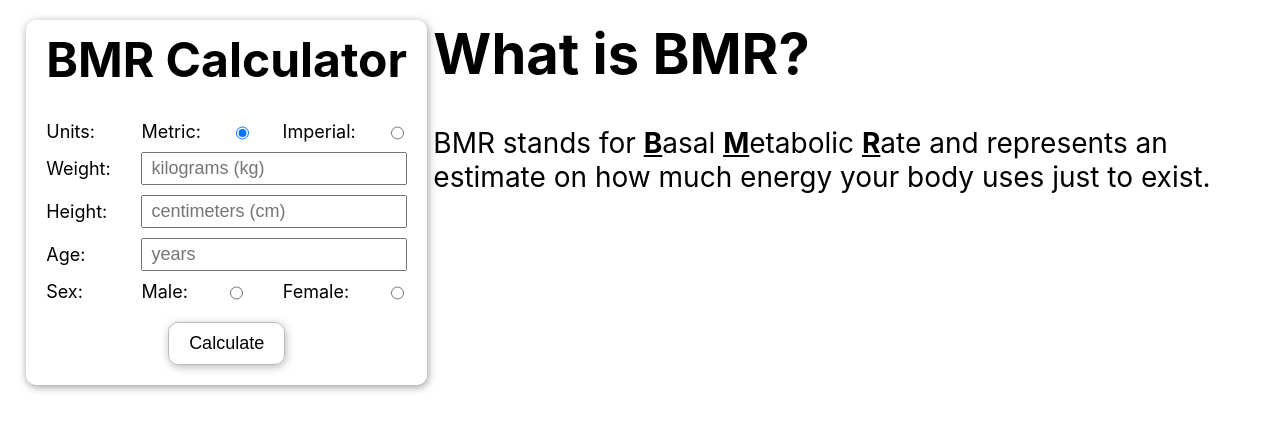
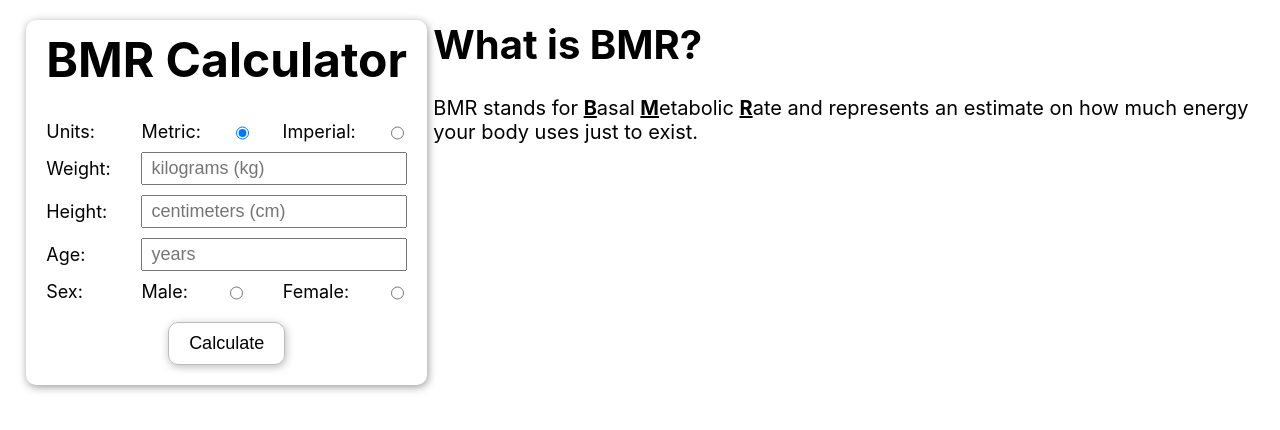
Before and after one commit to Knikkey/diet-app, a React (Create React App) app: page / in a window 1280 px wide. Shown: the top 430 px of the page. Built offline with nearby package versions, Linux system fonts and the light colour scheme.

Commit message:
font size adjustment in BmrText

```diff
--- a/src/pages/Bmr/BmrText.module.scss
+++ b/src/pages/Bmr/BmrText.module.scss
@@ -1,7 +1,7 @@
 @import "../../vars";
 
 .bmrText-container {
-  font-size: var(--xl-font-size);
+  font-size: var(--high-mid-font-size);
 
   span {
     font-weight: bold;
--- a/src/pages/Bmr/styles/BmrText.module.css
+++ b/src/pages/Bmr/styles/BmrText.module.css
@@ -31,7 +31,7 @@
   }
 }
 .bmrText-container {
-  font-size: var(--xl-font-size);
+  font-size: var(--high-mid-font-size);
 }
 .bmrText-container span {
   font-weight: bold;
```
